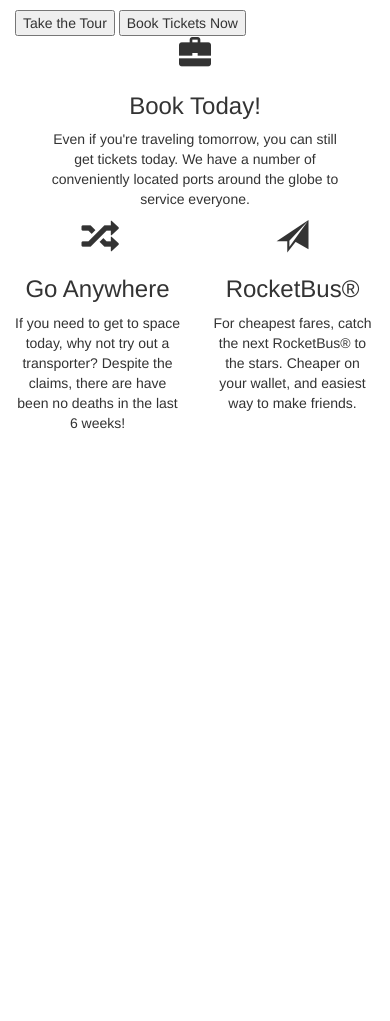
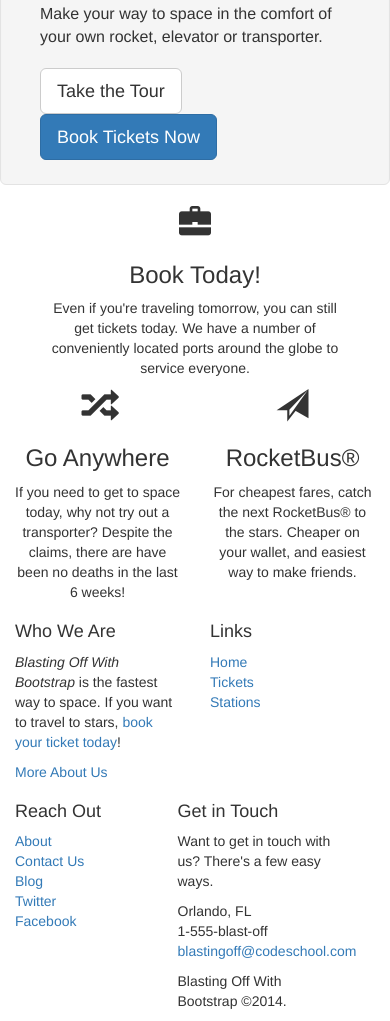
Before and after one commit to swryu0906/Blasting-Off-With-Bootstrap, a plain HTML site: page index.html in a window 390 px wide. Shown: the part 227-1248 px from the top of the page. Before the commit the page ends 844 px from the top, so only its background shows below. Drawn offline with Linux system fonts and the light colour scheme.

Commit message:
Add the responsive footer and modify main button area.

```diff
--- a/index.html
+++ b/index.html
@@ -19,6 +19,7 @@
 		<link href='css/main.css' rel='stylesheet'>
 	</head>
 	<body>
+		<section>
 			<div class='container'>
 				<div class='row'>
 					<div class='col-md-12'>
@@ -26,12 +27,12 @@
 					</div>
 				</div>
 
-			<div class='row'>
+				<div class='row well well-lg'>
 					<div class='col-md-6'>
 						<h2>The Fastest Way to Space</h2>
 						<p class='lead '>Make your way to space in the comfort of your own rocket, elevator or transporter.</p>
-					<button type='button'>Take the Tour</button>
-					<button type='Button'>Book Tickets Now</button>
+						<button type='button' class='btn btn-lg btn-default'>Take the Tour</button>
+						<button type='button' class='btn btn-lg btn-primary'>Book Tickets Now</button>
 					</div>
 					<div class='col-md-6 visible-md visible-lg'>
 						<img src='images/img-header.jpg' alt='Blasting off with Bootstrap' />
@@ -56,6 +57,52 @@
 					</div>
 				</div>
 			</div>
+		</section>
+
+		<footer>
+			<div class='container'>
+				<div class='row'>
+					<div class='col-md-3 col-sm-4 col-xs-6'>
+						<h4>Who We Are</h4>
+						<p><i>Blasting Off With Bootstrap</i> is the fastest way to space. If you want to travel to stars, <a href='#'>book your ticket today</a>!</p>
+						<p><a href='#'>More About Us</a></p>
+					</div>
+					<div class='col-md-2 col-md-offset-1 col-sm-2 col-sm-offset-0 col-xs-6 col-xs-offset-0'>
+						<h4>Links</h4>
+						<ul class='list-unstyled'>
+							<li><a href='#'>Home</a></li>
+							<li><a href='#'>Tickets</a></li>
+							<li><a href='#'>Stations</a></li>
+						</ul>
+					</div>
+
+					<div class='clearfix visible-xs'></div>
+
+					<div class='col-sm-2 col-xs-5'>
+						<h4>Reach Out</h2>
+						<ul class='list-unstyled'>
+							<li><a href='#'>About</a></li>
+							<li><a href='#'>Contact Us</a></li>
+							<li><a href='#'>Blog</a></li>
+							<li><a href='#'>Twitter</a></li>
+							<li><a href='#'>Facebook</a></li>
+						</ul>
+					</div>
+					<div class='col-md-3 col-md-offset-1 col-sm-4 col-sm-offset-0 col-xs-6 col-xs-offset-0'>
+						<h4>Get in Touch</h4>
+						<p>Want to get in touch with us?
+						There's a few easy ways.</p>
+						<ul class='list-unstyled'>
+							<li>Orlando, FL</li>
+							<li>1-555-blast-off</li>
+							<li><a href='mailto:#'>blastingoff@codeschool.com</a></li>
+						</ul>
+						<p>Blasting Off With Bootstrap &copy;2014.</p>
+					</div>
+				</div>
+			</div>
+		</footer>
+
 
 		<script src='js/jquery-1.11.3.js'></script>
 
```
Lines whose indentation alone changed are shown as unchanged.
